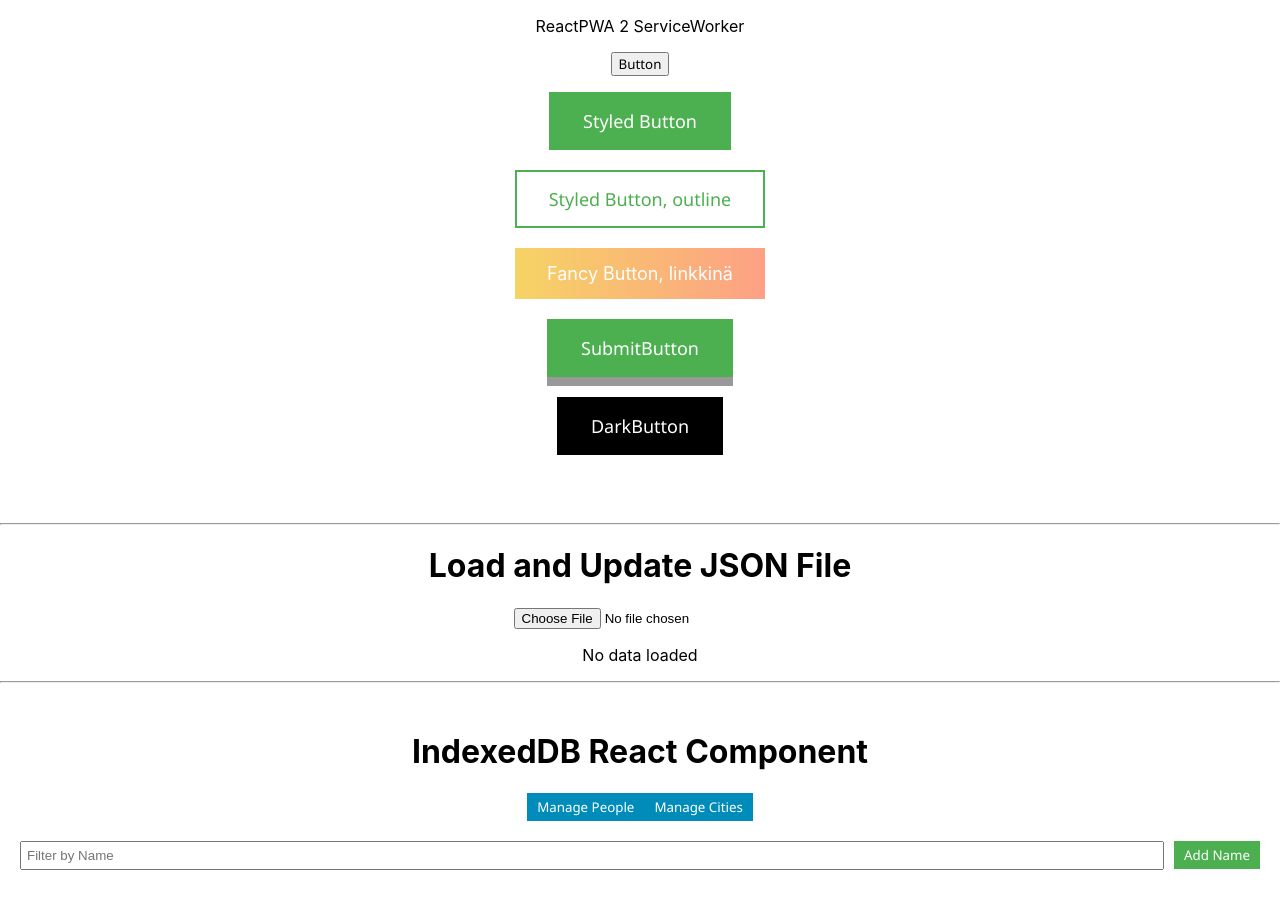
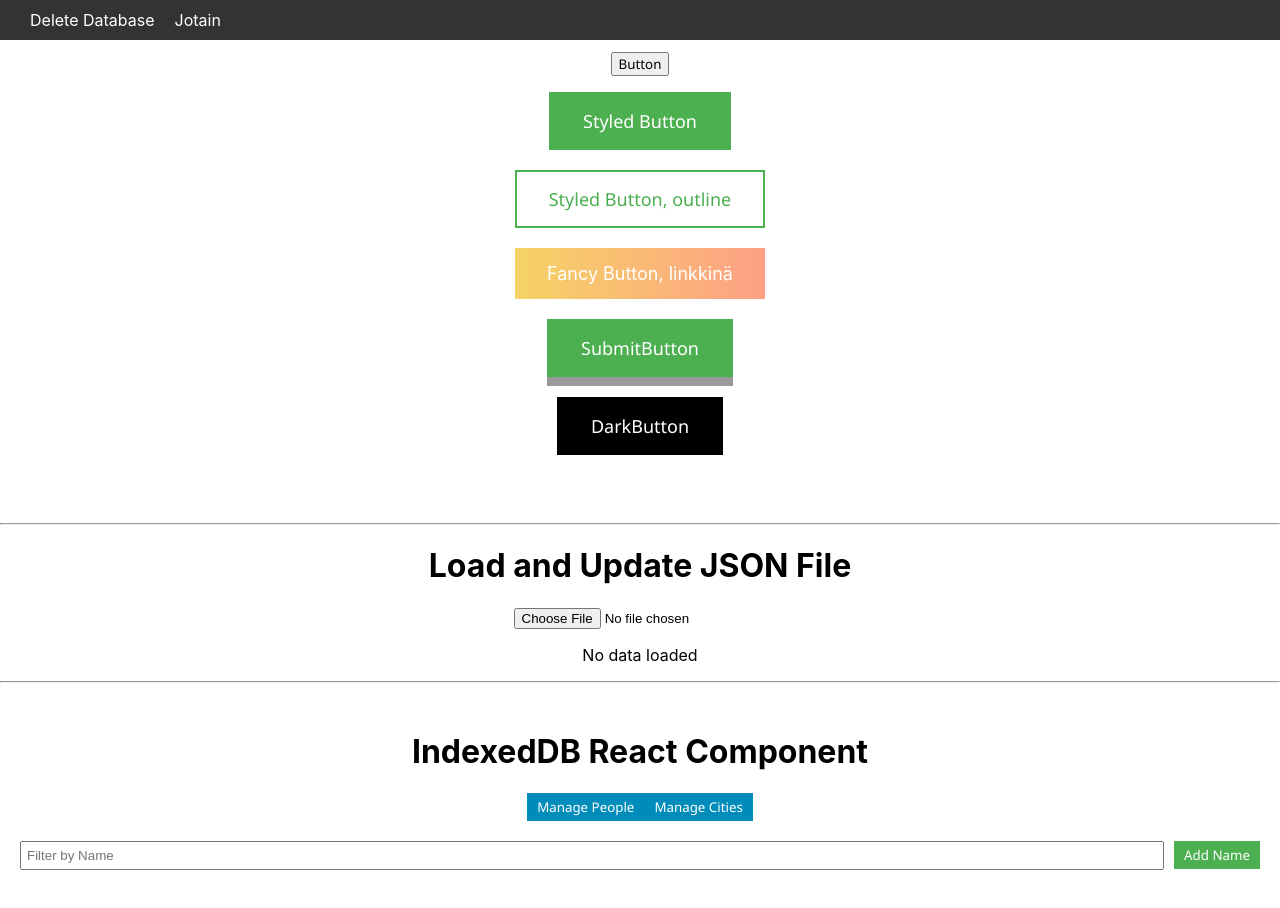
Before and after one commit to SeijaLauronen/PWAReactApp1, a React (Create React App) app: page / in a window 1280 px wide. Built offline with nearby package versions, Linux system fonts and the light colour scheme.

Commit message:
Valikkopalkki yläreunassa, jossa delete database

```diff
--- a/src/components/DBHandling.js
+++ b/src/components/DBHandling.js
@@ -1,5 +1,6 @@
 import React, { useState, useEffect } from 'react';
 import styled from 'styled-components';
+import Menu from './Menu';
 
 const Container = styled.div`
   padding: 20px;
@@ -179,6 +180,32 @@ const IndexedDBComponent = () => {
       console.error('Database error:', event.target.errorCode);
     };
   }, []);
+
+
+
+//Käsin lisätty
+  const handleDeleteDatabase = () => {
+    if (db) {
+      db.close(); // Sulje ensin tietokantayhteys
+      const deleteRequest = indexedDB.deleteDatabase('MyDatabase');
+
+      deleteRequest.onsuccess = () => {
+        console.log('Database deleted successfully.');
+        setDb(null);
+        setData([]);
+        setCities([]);
+        setEditFormData({ id: null, name: '', email: '', city: '' });
+      };
+
+      deleteRequest.onerror = (event) => {
+        console.error('Error deleting database:', event.target.errorCode);
+      };
+    }
+  };
+
+
+
+
 
   const fetchData = (dbInstance) => {
     const transaction = dbInstance.transaction(['PeopleStore'], 'readonly');
@@ -557,6 +584,11 @@ const IndexedDBComponent = () => {
   return (
     <Container>
       <h1>IndexedDB React Component</h1>
+
+      {/* Lisätty Menu*/}
+      <Menu onDeleteDatabase={handleDeleteDatabase} />
+      {/* Muu sisältö ja renderöinti tässä */}
+
       <LinkButton onClick={() => setView('people')}>Manage People</LinkButton>
       <LinkButton onClick={() => setView('cities')}>Manage Cities</LinkButton>
       {view === 'people' ? renderPeopleView() : renderCitiesView()}
--- /dev/null
+++ b/src/components/Menu.js
@@ -0,0 +1,90 @@
+import React from 'react';
+import styled from 'styled-components';
+/*
+const MenuContainer = styled.div`
+  position: fixed;
+  top: 0;
+  left: 0;
+  width: 100%;
+  background-color: #333;
+  padding: 10px 20px;
+`;
+
+const MenuButton = styled.button`
+  background-color: #f1f1f1;
+  border: none;
+  padding: 5px 10px;
+  cursor: pointer;
+`;
+
+const MenuList = styled.ul`
+  list-style-type: none;
+  padding: 0;
+  margin: 0;
+  display: ${({ open }) => (open ? 'block' : 'none')};
+  position: absolute;
+  background-color: #f9f9f9;
+  min-width: 120px;
+  box-shadow: 0px 8px 16px 0px rgba(0, 0, 0, 0.2);
+`;
+
+const MenuItem = styled.li`
+  padding: 12px 16px;
+  text-decoration: none;
+  display: block;
+  cursor: pointer;
+
+  &:hover {
+    background-color: #f1f1f1;
+  }
+`;
+*/
+
+const MenuContainer = styled.div`
+  position: fixed;
+  top: 0;
+  left: 0;
+  width: 100%;
+  background-color: #333;
+  padding: 10px 20px;
+`;
+
+const MenuList = styled.ul`
+  list-style-type: none;
+  padding: 0;
+  margin: 0;
+  display: flex;
+`;
+
+const MenuItem = styled.li`
+  padding: 0 10px;
+  text-decoration: none;
+  color: white;
+  cursor: pointer;
+
+  &:hover {
+    text-decoration: underline;
+  }
+`;
+
+
+
+
+const Menu = ({ onDeleteDatabase }) => {
+    const handleDeleteDatabase = () => {
+      onDeleteDatabase();
+    };
+
+    return (
+      <MenuContainer>
+        <MenuList>
+          <MenuItem onClick={handleDeleteDatabase}>Delete Database</MenuItem>
+          {/* Lisää muita valikon vaihtoehtoja tarvittaessa */}
+          <MenuItem >Jotain</MenuItem>
+        </MenuList>
+      </MenuContainer>
+    );
+  };
+
+
+export default Menu;
```
